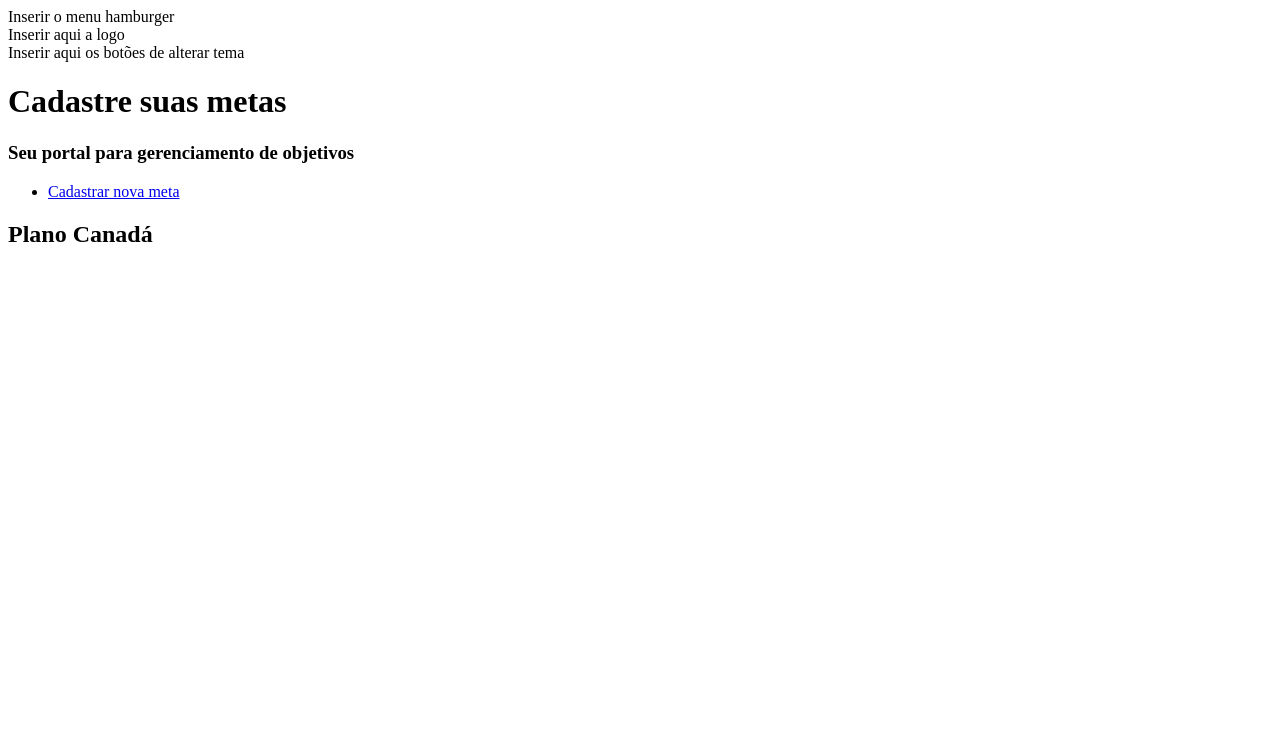
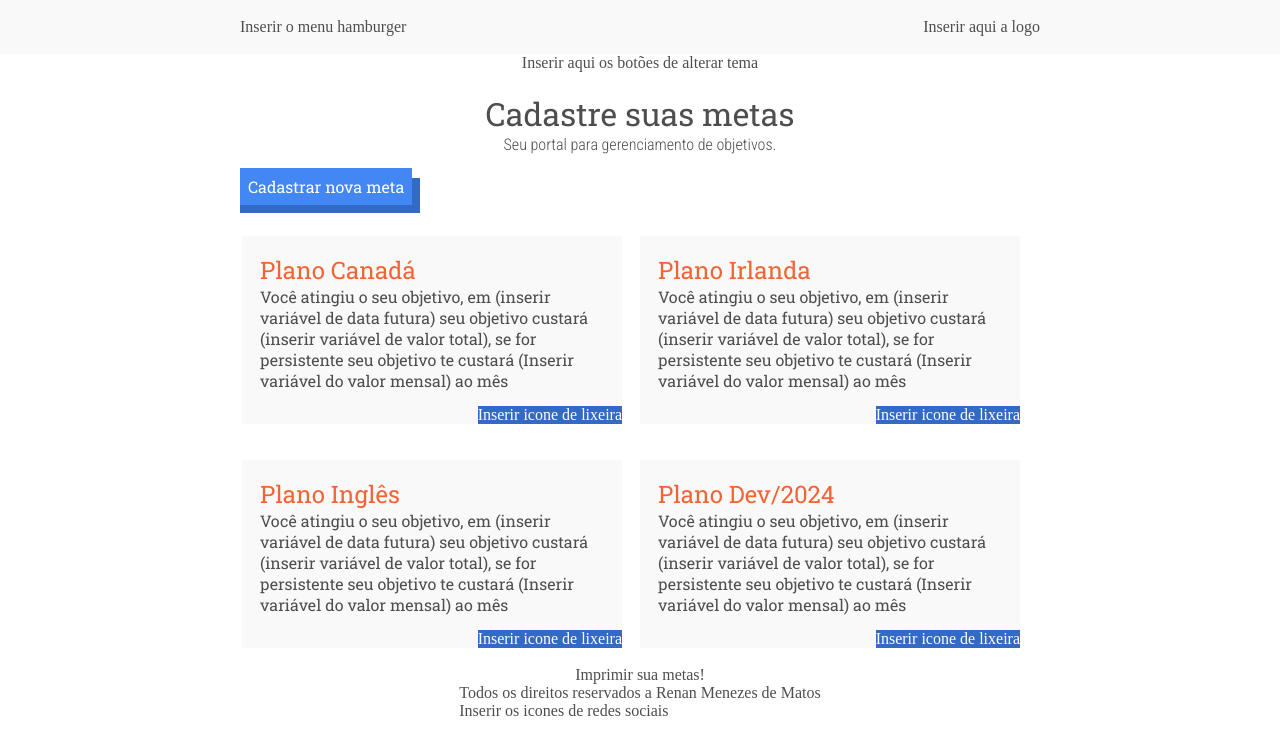
Before and after one commit to RenanMenezesdeMatos/projeto-metas, a plain HTML site: page index.html in a window 1280 px wide. Drawn offline with Linux system fonts and the light colour scheme.

Commit message:
80% do CSS já concluído

```diff
--- a/index.html
+++ b/index.html
@@ -4,15 +4,23 @@
     <meta charset="UTF-8">
     <meta http-equiv="X-UA-Compatible" content="IE=edge">
     <meta name="viewport" content="width=device-width, initial-scale=1.0">
+    <link rel="stylesheet" href="style.css">
     <title>Crie suas metas!</title>
+
+    <!--fontes externas-->
+
+    <!--fim das fontes-->
+
 </head>
 <body>
 
     <header>
 
         <div id="container-header">
-            <div id="menu-burger">Inserir o menu hamburger</div>
-            <div id="logo">Inserir aqui a logo</div>
+            <div id="content-header">
+                <div id="menu-burger">Inserir o menu hamburger</div>
+                <div id="logo">Inserir aqui a logo</div>
+            </div>
         </div>
 
         <div id="container-toggle-theme">
@@ -21,44 +29,95 @@
 
         </div>
 
-    </div>
+    </header>
 
     <main>
 
-        <div id="introduction-message">
+        <div id="introduction-messenger">
             <h1>Cadastre suas metas</h1>
-            <h3>Seu portal para gerenciamento de objetivos</h3>
+            <h3>Seu portal para gerenciamento de objetivos.</h3>
         </div>
 
-        <div id="container-goal">
-            <ul>
-                <li><a href="#">Cadastrar nova meta</a></li>
-            </ul>
-        </div>
+        <div id="goals-container">
+            <div id="container-register-goals">
+                <ul>
+                    <li><a href="#">Cadastrar nova meta</a></li>
+                </ul>
+            </div>
+            <div id="container-pop-up">
+                <div id="pop-up">
+                </div>
+            </div>
+            <div id="container-main-content">
 
-        <div id="container-pop-up">
-            <div id="pop-up">
+                <div class="goals" id="goal-01">
+                    <h2>Plano Canadá</h2>
+                    <p>Você atingiu o seu objetivo, em (inserir variável de data futura) seu objetivo custará (inserir variável de valor total), se for persistente seu objetivo te custará (Inserir variável do valor mensal) ao mês</p>
+
+
+                    <div id="bin">
+                        Inserir icone de lixeira
+                    </div>
+                 </div>
+
+
+                 <div class="goals" id="goal-02">
+                    <h2>Plano Irlanda</h2>
+                    <p>Você atingiu o seu objetivo, em (inserir variável de data futura) seu objetivo custará (inserir variável de valor total), se for persistente seu objetivo te custará (Inserir variável do valor mensal) ao mês</p>
+
+
+                    <div id="bin">
+                        Inserir icone de lixeira
+                    </div>
+                 </div>
+
+
+                 <div class="goals" id="goal-03">
+                    <h2>Plano Inglês</h2>
+                    <p>Você atingiu o seu objetivo, em (inserir variável de data futura) seu objetivo custará (inserir variável de valor total), se for persistente seu objetivo te custará (Inserir variável do valor mensal) ao mês</p>
+
+
+                    <div id="bin">
+                        Inserir icone de lixeira
+                    </div>
+                 </div>
+
+
+                 <div class="goals" id="goal-04">
+                    <h2>Plano Dev/2024</h2>
+                    <p>Você atingiu o seu objetivo, em (inserir variável de data futura) seu objetivo custará (inserir variável de valor total), se for persistente seu objetivo te custará (Inserir variável do valor mensal) ao mês</p>
+
+
+                    <div id="bin">
+                        Inserir icone de lixeira
+                    </div>
+                 </div>
+
 
 
             </div>
         </div>
 
-        <div id="container-main-content">
 
-            <div class="goal-01" id="goal-01">
+        <div id="print-out-container">
 
-                <h2>Plano Canadá</h2>
+            <div id="print-out">Imprimir sua metas!</div>
+
+            <div id="print-out-background">
 
             </div>
-
 
         </div>
 
 
+    </main>
 
-
-
-    </main>
+    <footer>
+        <div id="container-footer">
+            <p>Todos os direitos reservados a Renan Menezes de Matos</p>
+            <div id="social-media"> Inserir os icones de redes sociais </div>
+        </div>
+    </footer>
 
 </body>
 </html>
--- /dev/null
+++ b/style.css
@@ -0,0 +1,166 @@
+@charset "UTF-8";
+
+@import url('https://fonts.googleapis.com/css2?family=Roboto+Condensed:ital,wght@0,300;0,400;0,700;1,300;1,400;1,700&family=Roboto+Slab:wght@100;200;300;400;500;600;700;800;900&display=swap');
+
+:root {
+    --ligth-blue: #4387F4;
+    --dark-blue: #326AC5;
+    --ligth-orange: #F26433;
+    --dark-orange: #BE4E27;
+    --ligth-black: #4E4E4E;
+    --ligth-gray: #F9F9F9;
+
+    --roboto-slab: 'Roboto Slab';
+    --roboto-condensed: 'Roboto Condensed';
+}
+
+*{
+    margin: 0px;
+    padding: 0px;
+    box-sizing: border-box;
+}
+
+body{
+    background-color: white;
+    display: flex;
+    flex-direction:column;
+    align-items: center;
+    color: var(--ligth-black);
+}
+
+/*Configurando o Header*/
+
+header{
+    width: 100vw;
+    height: 92px;
+    display: flex;
+    flex-direction: column;
+    align-items: center;
+}
+
+#container-header{
+    background-color: var(--ligth-gray);
+    width: 100vw;
+    display: flex;
+    justify-content: center;
+    align-items: center;
+
+}
+
+#content-header{
+    width: 800px;
+    display: flex;
+    justify-content: space-between;
+    padding: 18px 0px 18px 0px;
+    align-items: center;
+}
+
+/*Fim da configuração do Header*/
+
+/*Configurando o Main*/
+
+main{
+    display: flex;
+    flex-direction: column;
+    max-width: 800px;
+    align-items: center;
+}
+
+    /*Configurando mensagens de introdução*/
+
+#introduction-messenger{
+    margin-bottom: 24px;
+    display: flex;
+    flex-direction: column;
+    align-items: center;
+}
+
+#introduction-messenger> h1{
+    font-family: var(--roboto-slab);
+    font-weight: 400;
+    font-size: 32px;
+    display: block;
+}
+
+#introduction-messenger> h3{
+    font-family: var(--roboto-condensed);
+    font-weight: 300;
+    font-size: 16px;
+    display: block;
+}
+
+    /*Fim da configuração da mensagens de introdução*/
+
+#goals-container{
+    display: flex;
+    flex-direction: column;
+}
+
+#container-register-goals{
+    position: absolute;
+    background-color: var(--dark-blue);
+    color: #ffffff;
+    margin-bottom: 24px;
+    cursor:pointer;
+    width: 180px;
+    height: 35px;
+}
+
+#container-register-goals  a{
+    position: absolute;
+    top: -10px;
+    background-color: var(--ligth-blue);
+    color: #ffffff;
+    font-family: var(--roboto-slab);
+    font-size:16px;
+    padding: 8px;
+    text-decoration: none;
+    font-weight: 400;
+}
+
+
+#container-register-goals  a:hover{
+    background-color: var(--ligth-orange);
+}
+
+/*Fim da configuração do Main*/
+
+#container-main-content{
+    margin-top: 40px;
+    display: flex;
+    flex-direction: row;
+    flex-wrap: wrap;
+    justify-content: center;
+}
+
+.goals {
+   position: relative;
+   width: 380px;
+   display: flex;
+   flex-direction: column;
+   background-color: var(--ligth-gray);
+   margin: 18px 18px 18px 0px;
+   padding: 18px;
+}
+
+.goals>h2 {
+    font-family: var(--roboto-slab);
+    color: var(--ligth-orange);
+    font-size: 24px;
+    font-weight: 400;
+}
+
+.goals>p {
+    font-family: var(--roboto-slab);
+    font-size: 16px;
+    font-weight: 400;
+    margin-bottom: 15px;
+}
+
+#bin{
+    background-color: var(--dark-blue);
+    color: white;
+    position: absolute;
+    right: 0px;
+    bottom: 0px;
+}
```
